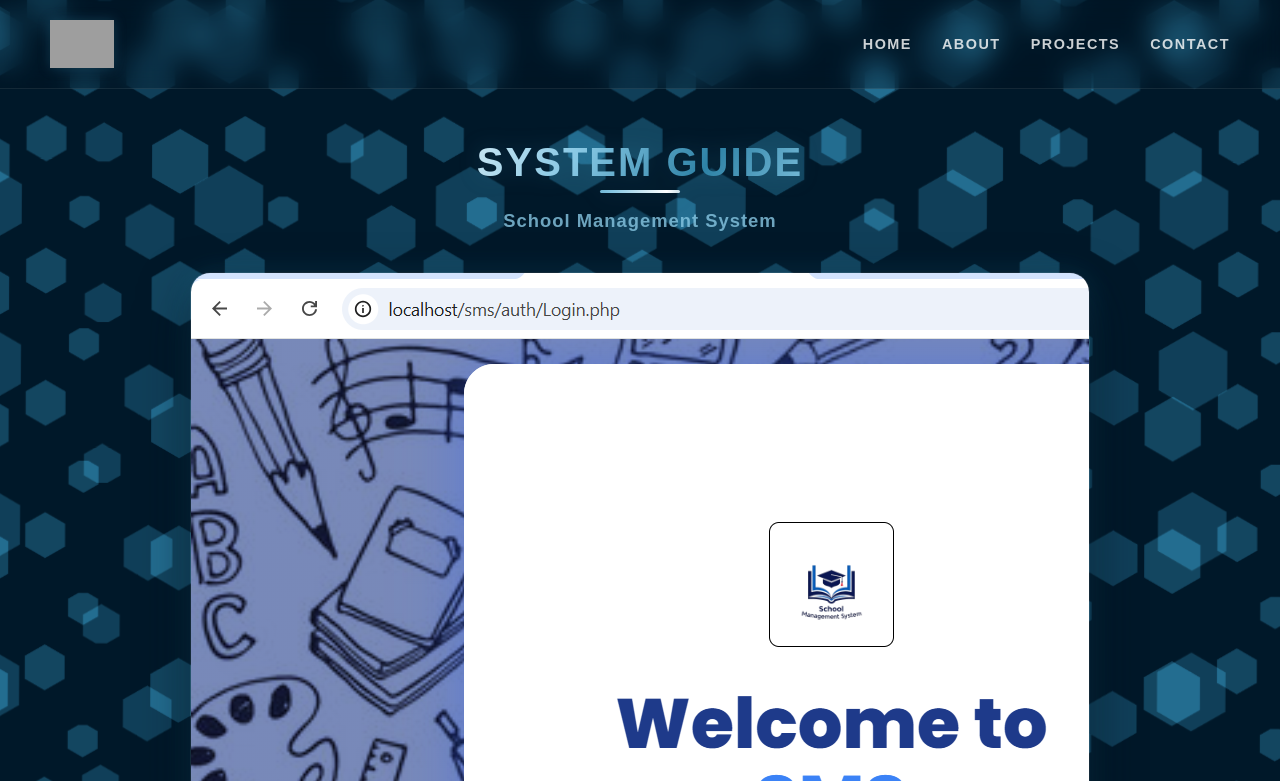
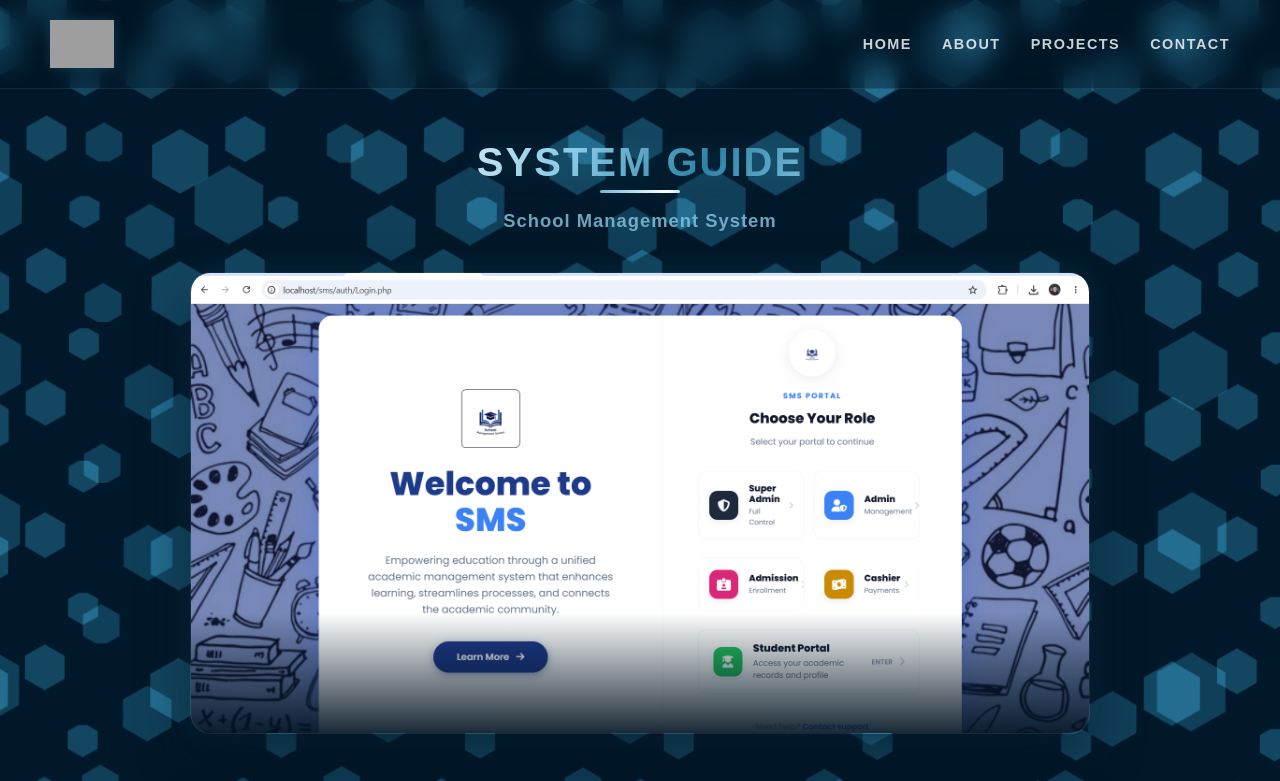
Before and after one commit to Linbil21/portfolio, a plain HTML site: page GUIDE/index2.html in a window 1280 px wide. Shown: the top 781 px of the page. Drawn offline with Linux system fonts and the light colour scheme; grey boxes are pictures that could not be loaded.

Commit message:
new update

```diff
--- a/GUIDE/index.css
+++ b/GUIDE/index.css
@@ -72,6 +72,12 @@
 .guide-hero-image:hover {
     transform: translateY(-5px);
     box-shadow: 0 25px 60px rgba(0, 18, 32, 0.7), 0 0 40px rgba(46, 130, 166, 0.35);
+}
+
+.guide-hero-image img {
+    width: 100%;
+    height: auto;
+    display: block;
 }
 
 /* ─── Horizontal Slide Carousel ──────────────────────────── */
```
Also changed, not shown: Album/SMS/Admin.png (added), Album/SMS/Admission.png (added), Album/SMS/Cashier.png (added), Album/SMS/Student.png (added), Album/SMS/Superadmin.png (added), 1 other file.
